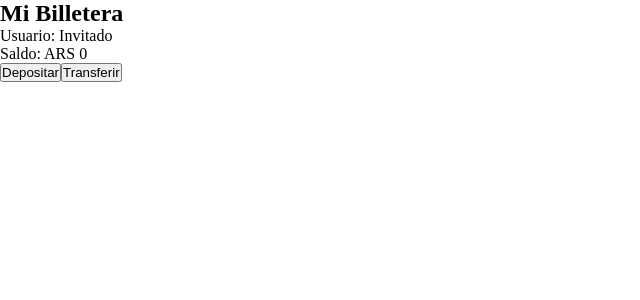
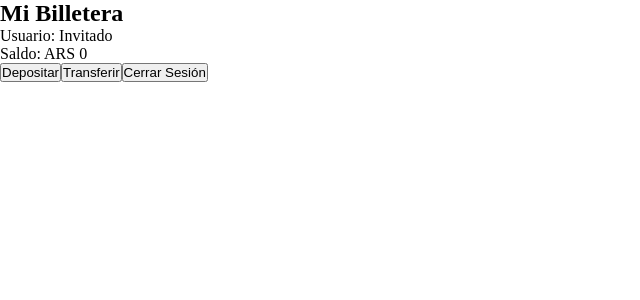
Before and after one commit to VictorMoyan0/Wallet, a React (Vite) app: page /menu in a window 1280 px wide. Shown: the top 300 px of the page, without its empty margins (0-640 px from the left). Built offline with nearby package versions, Linux system fonts and the light colour scheme.

Commit message:
agregando botón de cerrar sesión

```diff
--- a/src/components/Menu.jsx
+++ b/src/components/Menu.jsx
@@ -10,6 +10,7 @@ function Menu() {
                 <p>Saldo: ARS {user?.saldo ?? 0}</p>
                 <button>Depositar</button>
                 <button>Transferir</button>
+                <button>Cerrar Sesión</button>
             </div>
         </>
     );
```
